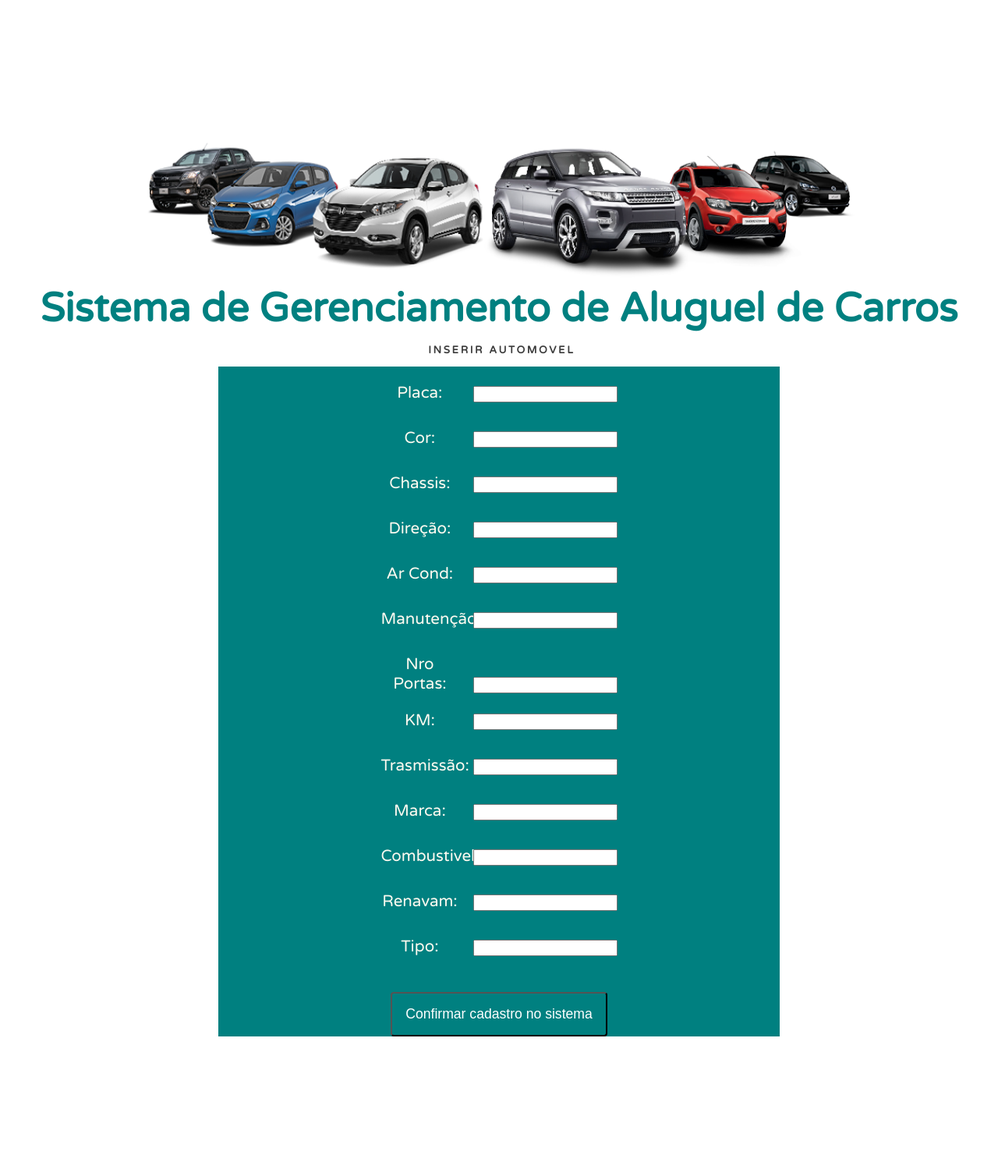
After one commit to Rav98/Sistema_aluguel_de_carros, a PHP site: page /inserir_carros.php in a window 1280 px wide. The commit adds this page. Shown: the whole page at 78% size. Run offline with PHP 8.4, Linux system fonts and the light colour scheme.

Commit message:
Tela Insere automovel

```diff
--- a/bd.php
+++ b/bd.php
@@ -1,8 +1,8 @@
 <?php
-// Inicia a sessão.
+/* Inicia a sessão. */
 session_start();
 
-/* Conectando com o banco de dados para cadastrar registros */
+/* Conectando com o banco de dados */
 
 $datasource = 'pgsql:host= 177.44.64.105; port=1998 ;dbname=sis_car_aluguel';
 $user = 'postgres';
@@ -13,5 +13,4 @@ $query = "SELECT listarclientes()";
 $stm = $db->prepare($query);
 $stm->execute();
 
-
 ?>
--- a/default.css
+++ b/default.css
@@ -280,10 +280,6 @@ ul.contact li a:before {
 
 #logo a {
 	text-decoration: none;
-}
-
-#logo_site{
-
 }
 
 #logo span {
@@ -604,3 +600,16 @@ ul.contact li a:before {
 	height: 22px;
 	display: inline-block
 }
+
+#textoCadastro {
+	margin-top: 3%;
+	margin-inline-end: 2%;
+	margin-block-end: 2%;
+	text-align: center;
+	text-shadow: #FFF;
+	color: floralwhite;
+	font-size: 140%;
+	width: 100px;
+	height: 22px;
+	display: inline-block
+}
--- /dev/null
+++ b/inserir_carros.php
@@ -0,0 +1,98 @@
+<!DOCTYPE html>
+
+
+<head>
+    <meta http-equiv="Content-Type" content="text/html; charset=utf-8" />
+    <title></title>
+    <meta name="keywords" content="" />
+    <meta name="description" content="" />
+    <link href="http://fonts.googleapis.com/css?family=Varela+Round" rel="stylesheet" />
+    <link href="default.css" rel="stylesheet" type="text/css" media="all" />
+    <link href="fonts.css" rel="stylesheet" type="text/css" media="all" />
+
+</head>
+
+<body>
+    <div id="wrapper1">
+        <div id="header-wrapper">
+            <div id="header" class="container">
+                <div id="logo">
+                    <div id="wrapper1">
+                        <div id="espaço_container" class="container">
+                            <div id="logo_site">
+                                <img src="images/carros_logo.png" alt="some text" width=940 height=200>
+                            </div>
+                        </div>
+                    </div>
+                    <h1><a href="#">Sistema de Gerenciamento de Aluguel de Carros</a></h1>
+                    <div id="menu">
+                        <ul>
+                            <li><a title="">Inserir Automovel</a></li>
+                            <div id="wrapperlogin">
+                                <form method="post" action="salvaCarro.php">
+
+                                    <label id="textoCadastro">Placa:</label>
+                                    <input type="text" name="placaAutomovel" />
+                                    <br>
+
+                                    <label id="textoCadastro">Cor:</label>
+                                    <input type="text" name="corAutomovel" />
+                                    <br>
+
+                                    <label id="textoCadastro">Chassis:</label>
+                                    <input type="text" name="chassisAutomovel" />
+                                    <br>
+
+                                    <label id="textoCadastro">Direção:</label>
+                                    <input type="text" name="direcaoAutomovel" />
+                                    <br>
+
+                                    <label id="textoCadastro">Ar Cond: </label>
+                                    <input type="text" name="ar_condicionadoAutomovel" />
+                                    <br>
+
+                                    <label id="textoCadastro">Manutenção:</label>
+                                    <input type="text" name="manutencaoAutomovel" />
+                                    <br>
+
+                                    <label id="textoCadastro">Nro Portas:</label>
+                                    <input type="text" name="nro_de_portasAutomovel" />
+                                    <br>
+
+                                    <label id="textoCadastro">KM:</label>
+                                    <input type="text" name="quilometragemAutomovel" />
+                                    <br>
+
+                                    <label id="textoCadastro">Trasmissão:</label>
+                                    <input type="text" name="transmissaoAutomovel" />
+                                    <br>
+
+                                    <label id="textoCadastro">Marca:</label>
+                                    <input type="text" name="marcaAutomovel" />
+                                    <br>
+
+                                    <label id="textoCadastro">Combustivel:</label>
+                                    <input type="text" name="tipo_de_combustivelAutomovel" />
+                                    <br>
+
+                                    <label id="textoCadastro">Renavam:</label>
+                                    <input type="text" name="renavamAutomovel" />
+                                    <br>
+
+                                    <label id="textoCadastro">Tipo:</label>
+                                    <input type="text" name="tipoAutomovel" />
+                                    <br>
+
+                                    <button type="submit" id="botaoCadastro" class="button">
+                                        Confirmar cadastro no sistema
+                                    </button>
+                                </form>
+                        </ul>
+                    </div>
+                </div>
+            </div>
+        </div>
+    </div>
+</body>
+
+</html>
```
